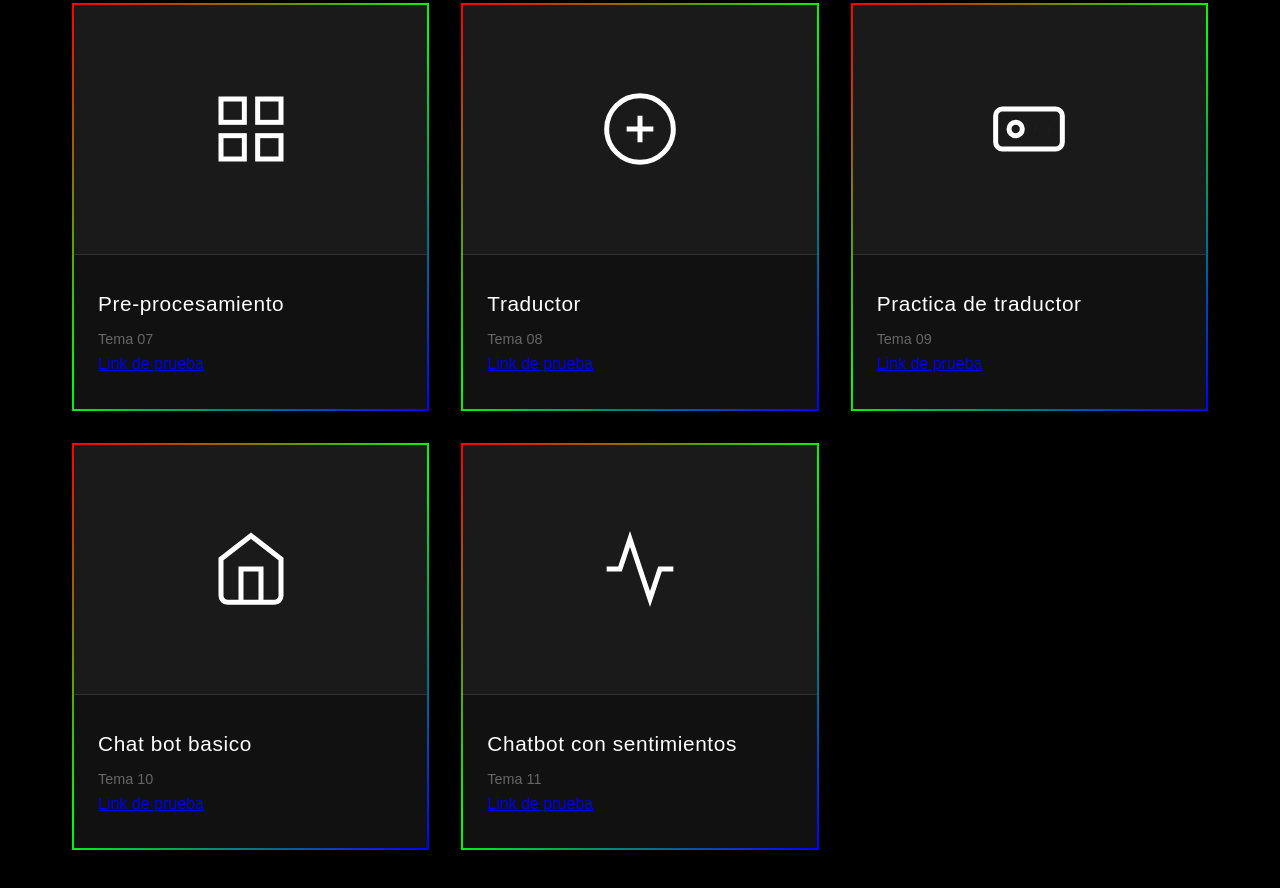
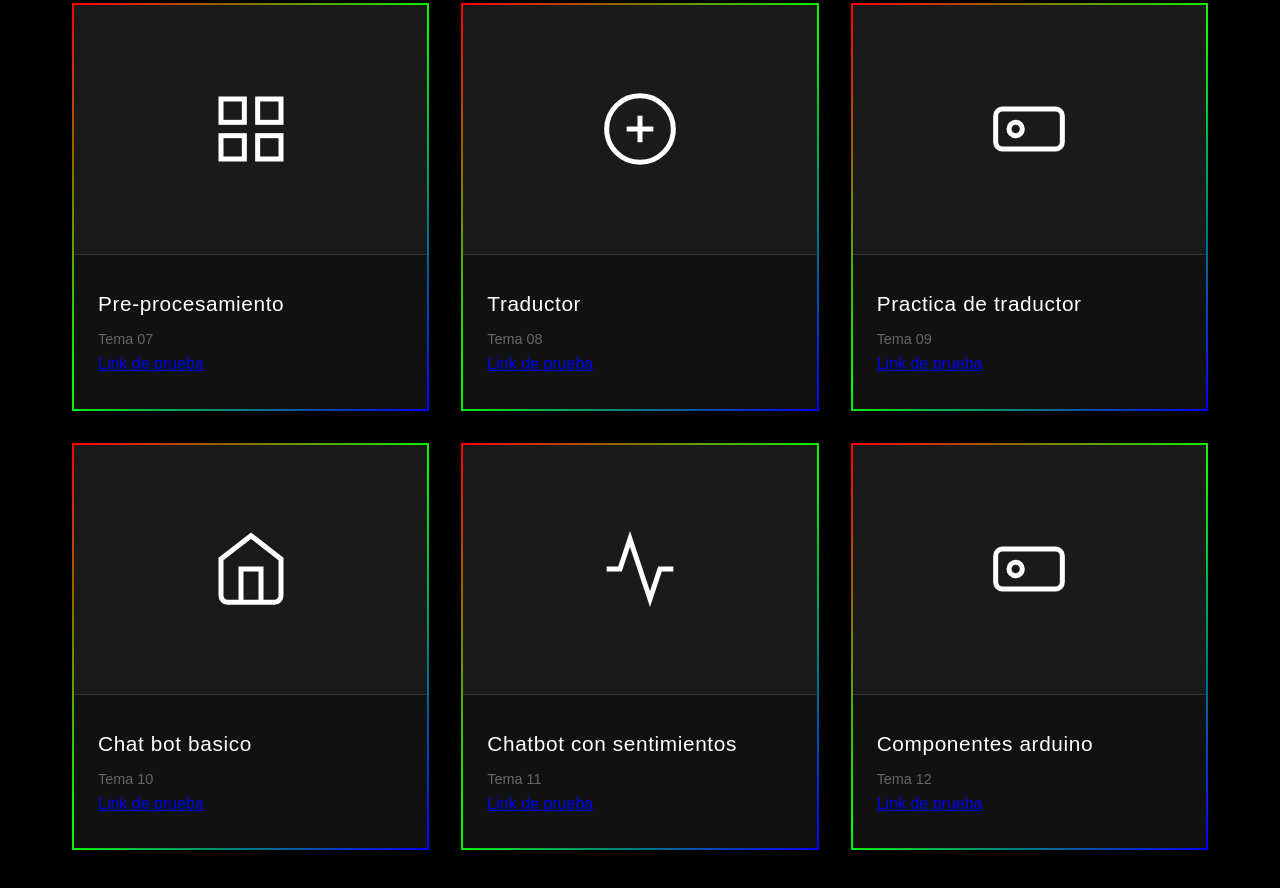
Before and after one commit to manuelcastillocb144-blip/catalogo_act_LN, a plain HTML site: page index.html in a window 1280 px wide. Shown: the part 1898-2786 px from the top of the page. Drawn offline with Linux system fonts and the light colour scheme.

Commit message:
Update index.html

```diff
--- a/index.html
+++ b/index.html
@@ -346,6 +346,22 @@
                     <a href="chat_sentimientos.html">Link de prueba</a>
                 </div>
             </div>
+
+            <div class="card new-card">
+                <div class="card-image">
+                    <svg viewBox="0 0 24 24" fill="none" stroke-width="1.5">
+                        <rect x="2" y="6" width="20" height="12" rx="2"/>
+                        <circle cx="8" cy="12" r="2"/>
+                        <path d="M18 12h.01M14 12h.01"/>
+                    </svg>
+                </div>
+                <div class="card-content">
+                    <h3 class="card-title">Componentes arduino</h3>
+                    <p class="card-number">Tema 12</p>
+                    <a href="componentes.html">Link de prueba</a>
+                </div>
+            </div>
+
         </div>
     </section>
 
```
